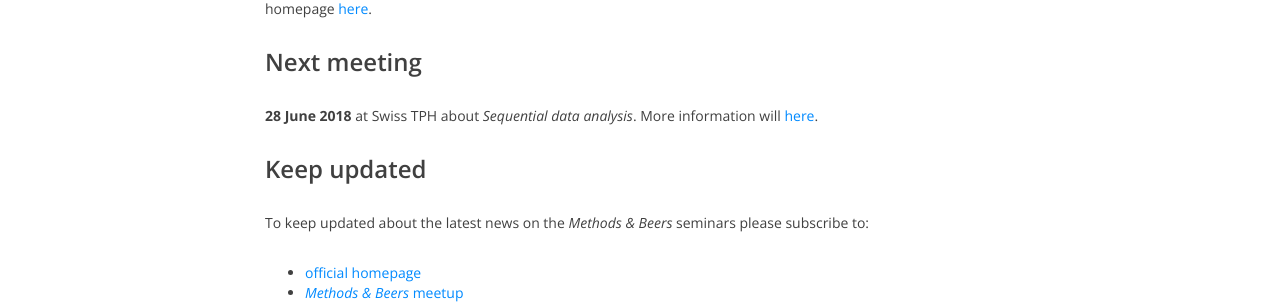
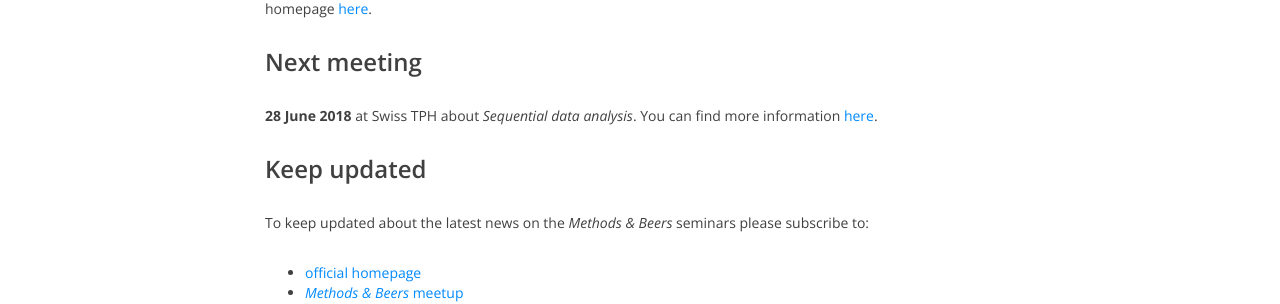
Before and after one commit to magnuscar/magnuscar.github.io, a Jekyll site: the page built from seminars/methodsbeers.md, in a window 1280 px wide and 1077 px high. Shown: the part 460-764 px from the top of the window. Built offline with Jekyll 4.4.1, drawn with Linux system fonts in a browser that asks for light colours.

Commit message:
M&B information updated

```diff
--- a/seminars/methodsbeers.md
+++ b/seminars/methodsbeers.md
@@ -7,7 +7,7 @@ subtitle: Bringing together scientists from academia and industry.
 <img align="left" src="/img/MBlogo.jpg" style="width: 200px;" hspace="15px"/> _Methods & Beers_ series is a meeting of people from institutions in the Basel area with an interest in data analysis methods. We come together, exchange ideas, and have a beer and snack. It is an intentionally informal, participant driven meeting; we believe this gives a good environment for lively discussion and exchange of ideas. We cover fields that are interesting for both academic research and research in industry. You can find the official _Methods & Beers_ homepage [here][link MandB].
 
 ### Next meeting
-**28 June 2018** at Swiss TPH about _Sequential data analysis_. More information will [here][link future events MandB].
+**28 June 2018** at Swiss TPH about _Sequential data analysis_. You can find more information [here][link future events MandB].
 
 ### Keep updated
 To keep updated about the latest news on the _Methods & Beers_ seminars please subscribe to:
```
